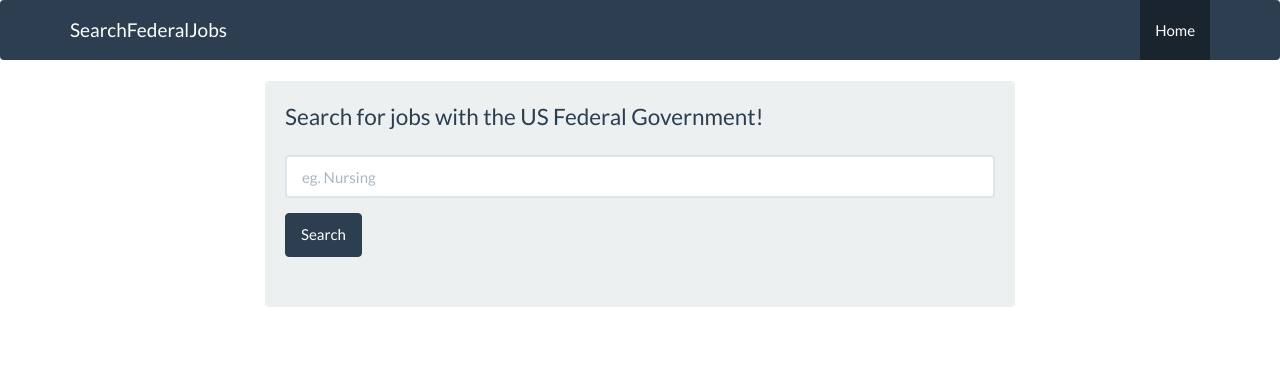
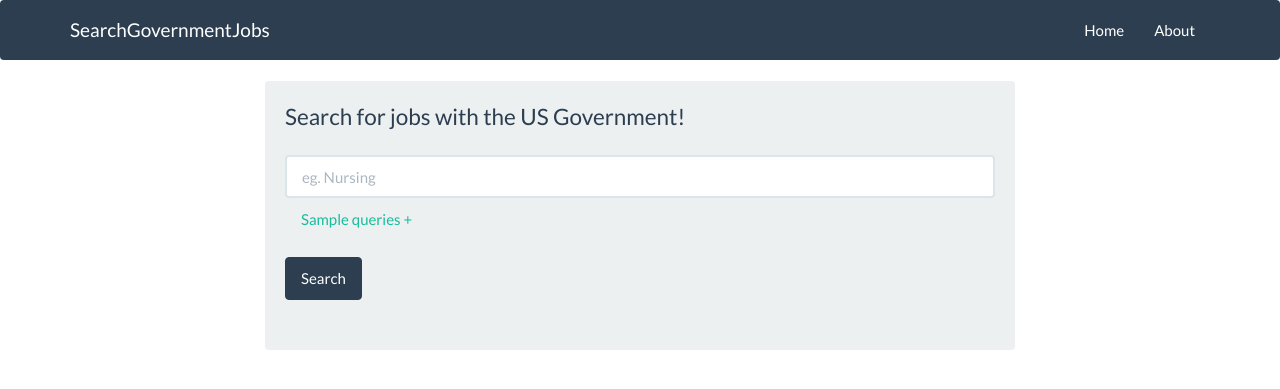
Before and after one commit to mkaziz/search-federal-jobs, a Django app: page / in a window 1280 px wide. Shown: the top 389 px of the page. Run offline with Django 3.2, Linux system fonts and the light colour scheme.

Commit message:
Added about page and sample searchex

```diff
--- a/jobsapp/static/jobsapp/css/custom.css
+++ b/jobsapp/static/jobsapp/css/custom.css
@@ -6,3 +6,6 @@
 
 .searchresult { padding: 10px; }
 .searchresult:hover { background-color: #eee; }
+
+#sample-queries { display: none; padding-left: 15px; }
+#sample-queries ul { font-size: 10pt; color: #777;}
--- a/jobsapp/templates/base.html
+++ b/jobsapp/templates/base.html
@@ -1,6 +1,6 @@
 <html>
     <head>
-        <title>searchfederaljobs.us - Federal Job Search</title>
+        <title>searchgovermentjobs.us - US Government Job Search</title>
         <meta http-equiv="content-type" content="text/html;charset=utf-8" />
 
         <link rel="stylesheet" type="text/css" href="{{STATIC_URL}}jobsapp/css/bootstrap.min.css">
@@ -18,7 +18,7 @@
     <div class="navbar navbar-default">
       <div class="container">
         <div class="navbar-header">
-          <a href="../" class="navbar-brand">SearchFederalJobs</a>
+          <a href="../" class="navbar-brand">SearchGovernmentJobs</a>
           <button class="navbar-toggle" type="button" data-toggle="collapse" data-target="#navbar-main">
             <span class="icon-bar"></span>
             <span class="icon-bar"></span>
@@ -27,7 +27,8 @@
         </div>
         <div class="navbar-collapse collapse" id="navbar-main">
           <ul class="nav navbar-nav navbar-right">
-            <li class="active"><a href="/">Home</a></li>
+            <li><a href="/">Home</a></li>
+            <li><a href="/about">About</a></li>
           </ul>
 
         </div>
--- a/jobsapp/templates/jobsearch.html
+++ b/jobsapp/templates/jobsearch.html
@@ -5,12 +5,33 @@
             <form class="form-horizontal" action="search" method="post">
               {% csrf_token %}
                <fieldset>
-                  <legend>Search for jobs with the US Federal Government!</legend>
+                  <legend>Search for jobs with the US Government!</legend>
                   <div class="form-group">
 
                     <div class="col-lg-12">
                       <input type="text" class="form-control" id="inputQuery" name="query" placeholder="eg. Nursing" value="{{query}}" />
-                      <!--<a class="btn btn-link">More Options +</a>-->
+                      <a class="btn btn-link" id="btn-sample-queries">Sample queries + </a>
+                      <div id="sample-queries">
+                        <ul>
+                            <li>Nursing jobs</li>
+                            <li>Part time Nursing jobs</li>
+                            <li>Nursing jobs in Chicago</li>
+                            <li>Nursing jobs with Veterans Affairs</li>
+                            <li>Nursing jobs with Veterans Affairs in Chicago</li>
+                        </ul>
+                      </div>
+                      <script type="text/javascript">
+                        document.getElementById("btn-sample-queries").onclick = function() {
+                            var sampleQueryDOM = document.getElementById("sample-queries");
+                            if (sampleQueryDOM.style.display == "" || sampleQueryDOM.style.display == "none") {
+                                sampleQueryDOM.style.display = "block";
+                            }
+                            else {
+                                sampleQueryDOM.style.display = "none";
+                            }
+
+                        };
+                      </script>
                     </div>
                   </div>
                   <div class="form-group">
--- a/jobsapp/urls.py
+++ b/jobsapp/urls.py
@@ -6,6 +6,7 @@ from django.conf.urls.static import static
 urlpatterns = patterns('',
     url(r'^$', index),
     url(r'^search$', search),
+    url(r'^about$', about),
 )
 
 from django.contrib.staticfiles.urls import staticfiles_urlpatterns
--- a/jobsapp/views.py
+++ b/jobsapp/views.py
@@ -16,7 +16,9 @@ def index(request):
     #return createJSONResponse({})
     return render(request, "index.html")
 
-# Create your views here.
+def about(request):
+    return render(request, "about.html")
+
 def search(request):
     query = request.POST.get("query")
     job_response = requests.get("http://api.usa.gov/jobs/search.json?query=" + query)
```
Also changed, not shown: jobsapp/templates/about.html (added, +20 -0 lines), jobsapp/templates/search.html (added, +18 -0 lines).
